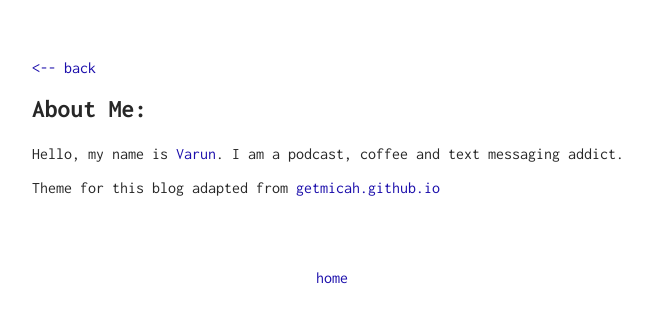
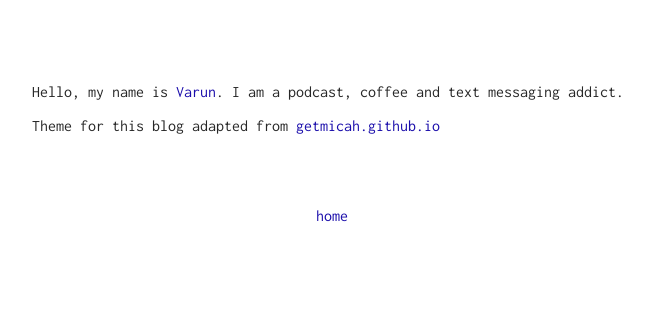
Before and after one commit to warunsl/warunsl.github.io, a Jekyll site: the page built from me/index.md, in a window 1280 px wide. Shown: the top 323 px of the page, without its empty margins (308-960 px from the left). Built offline with Jekyll 4.4.1, drawn with Linux system fonts in a browser that asks for light colours.

Commit message:
Make the about page cleaner

```diff
--- a/_layouts/about.html
+++ b/_layouts/about.html
@@ -1,12 +1,7 @@
 ---
 layout: default
 ---
-
-
-
 <div class="about">
-    <a class="about__back" href="/">&lt;-- back</a>
-    <h1 class="about__title">About Me:</h1>
     <div class="about__content">
         {{ content }}
     </div>
```
